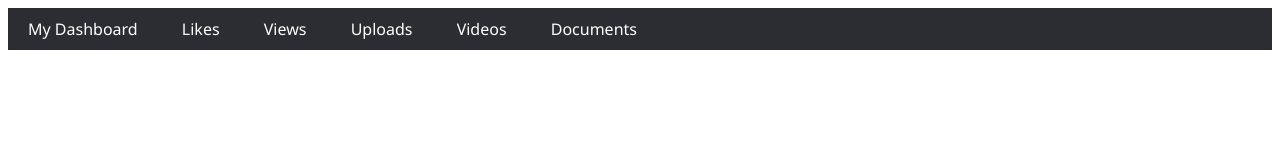
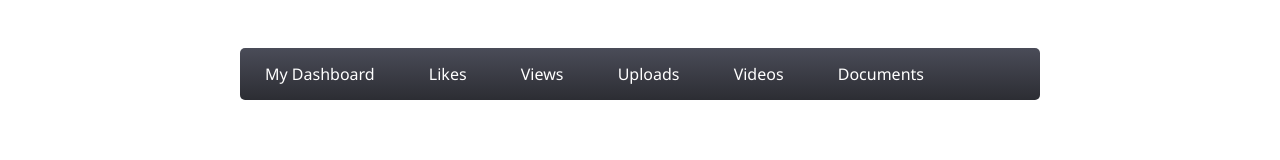
Before and after one commit to setrasariputra/HorizontalMenu-CSS, a plain HTML site: page index.html in a window 1280 px wide. Drawn offline with Linux system fonts and the light colour scheme.

Commit message:
Add gradient color and margin auto

```diff
--- a/index.html
+++ b/index.html
@@ -7,6 +7,7 @@
     <title>Horizontal Menu</title>
 </head>
 <body>
+    <div class="container">
         <div class="horizontal-menu">
             <ul>
                 <li><a href="#">My Dashboard</a></li>
@@ -17,5 +18,6 @@
                 <li><a href="#">Documents</a></li>
             </ul>
         </div>
+    </div>
 </body>
 </html>
--- a/style.css
+++ b/style.css
@@ -1,8 +1,14 @@
 body {
     font-family: 'Segoe UI', Tahoma, Geneva, Verdana, sans-serif;
 }
+.container {
+    max-width: 800px;
+    margin: auto;
+    padding: 40px;
+}
 .horizontal-menu {
-    background-color: #2c2d33;
+    background: linear-gradient(180deg, #4a4c58, #2c2d33);
+    border-radius: 5px;
 }
 .horizontal-menu ul {
     margin: 0px;
@@ -15,6 +21,6 @@ body {
 .horizontal-menu ul li a {
     display: block;
     color: #ffffff;
-    padding: 10px 20px 10px 20px;
+    padding: 15px 25px 15px 25px;
     text-decoration: none;
 }
```
Lines whose indentation alone changed are shown as unchanged.
